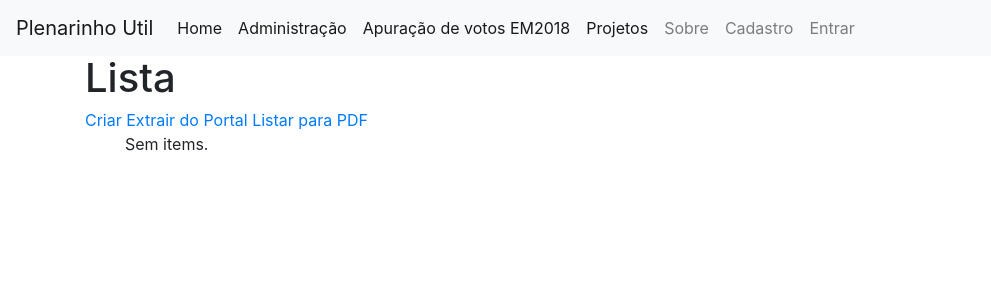
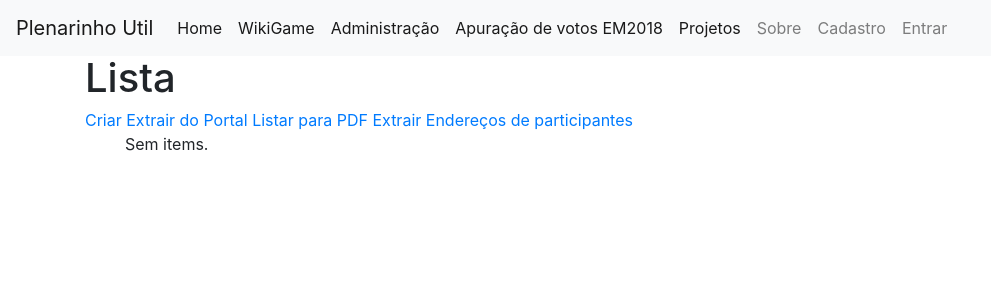
Before and after one commit to danieldourado/plenarinho-util, a Django app: page /projetos/ in a window 1280 px wide. Shown: the top 300 px of the page, without its empty margins (0-991 px from the left). Run offline with Django 3.2, Linux system fonts and the light colour scheme; data that the repository does not hold is empty; some libraries are stand-ins or nearby versions.

Commit message:
added support to extract as CSV the adress of the authors of Câmara Mirim's projects

```diff
--- a/camara_mirim_util/templates/base.html
+++ b/camara_mirim_util/templates/base.html
@@ -39,6 +39,9 @@
           <ul class="navbar-nav mr-auto">
             <li class="nav-item active">
               <a class="nav-link" href="{% url 'home' %}">Home <span class="sr-only">(current)</span></a>
+            </li>
+            <li class="nav-item active">
+              <a class="nav-link" href="{% url 'wiki_game:index' %}">WikiGame <span class="sr-only">(current)</span></a>
             </li>
             <li class="nav-item active">
               <a class="nav-link" target="_blank" href=" {% url 'apuracao_votos_eleitor_mirim' %} ">Administração<span class="sr-only">(current)</span></a>
--- a/projetos/templates/projetos/projeto_list.html
+++ b/projetos/templates/projetos/projeto_list.html
@@ -5,6 +5,8 @@
     <a href="{% url 'projetos:create' %}">Criar</a>
     <a href="{% url 'projetos:extract' %}">Extrair do Portal</a>
     <a href="{% url 'projetos:list_for_pdf' %}">Listar para PDF</a>
+    <a href="{% url 'projetos:extract_endereco_participantes' %}">Extrair Endereços de participantes</a>
+
 
     <ul>
         {% for object in object_list %}
--- a/projetos/urls.py
+++ b/projetos/urls.py
@@ -5,6 +5,8 @@ from . import views
 urlpatterns = [
     url(r'^$', views.ProjetoList.as_view(), name='list'),
     url(r'^list_for_pdf/$', views.ProjetoListForPDF.as_view(), name='list_for_pdf'),
+    url(r'^extract_endereco_participantes/$', views.ProjetoExtractEnderecoParticipantes, name='extract_endereco_participantes'),
+
     url(r'^new/$', views.ProjetoCreate.as_view(), name='create'),
     url(r'^extract/$', views.ProjetoCrawl, name='extract'),
     url(r'^(?P<pk>\d+)/$', views.ProjetoDetail.as_view(), name='detail'),
--- a/projetos/views.py
+++ b/projetos/views.py
@@ -4,6 +4,7 @@ from django.views.generic import ListView, CreateView, DetailView, UpdateView, D
 from .forms import ProjetoForm
 from .models import Projeto
 from projetos.plenarinho_crawler import *
+import csv
 
 
 class ProjetoList(ListView):
@@ -40,3 +41,19 @@ class ProjetoDelete(DeleteView):
 def ProjetoCrawl(request):
     getProjetos()
     return HttpResponseRedirect(reverse_lazy('projetos:list'))
+
+def ProjetoExtractEnderecoParticipantes(request):
+    from django.utils.encoding import smart_str
+    response = HttpResponse(content_type='text/csv')
+    response['Content-Disposition'] = 'attachment; filename=Endereço dos autores de projetos de lei.csv'
+    writer = csv.writer(response, csv.excel)
+    response.write(u'\ufeff'.encode('utf8'))
+
+    writer.writerow([smart_str(u'Nome'), smart_str(u'Endereço'), smart_str(u'Cidade'), smart_str(u'Estado'), smart_str(u'CEP')])
+
+    projetos = Projeto.objects.all()
+
+    for projeto in projetos:
+        writer.writerow([smart_str(projeto.nomeDaCrianca), smart_str(projeto.endereco), smart_str(projeto.cidade), smart_str(projeto.uf), smart_str(projeto.cep)])
+
+    return response
--- a/wiki_game/urls.py
+++ b/wiki_game/urls.py
@@ -3,7 +3,8 @@ from . import views
 
 
 urlpatterns = [
-    url(r'^$', views.WikiGameList.as_view(), name='list'),
+    url(r'^$', views.WikiGameList.as_view(), name='index'),
+    url(r'^list/$', views.WikiGameList.as_view(), name='list'),
     url(r'^new/$', views.WikiGameCreate.as_view(), name='create'),
     url(r'^(?P<pk>\d+)/$', views.WikiGameDetail.as_view(), name='detail'),
     url(r'^(?P<pk>\d+)/update/$', views.WikiGameUpdate.as_view(), name='update'),
```
